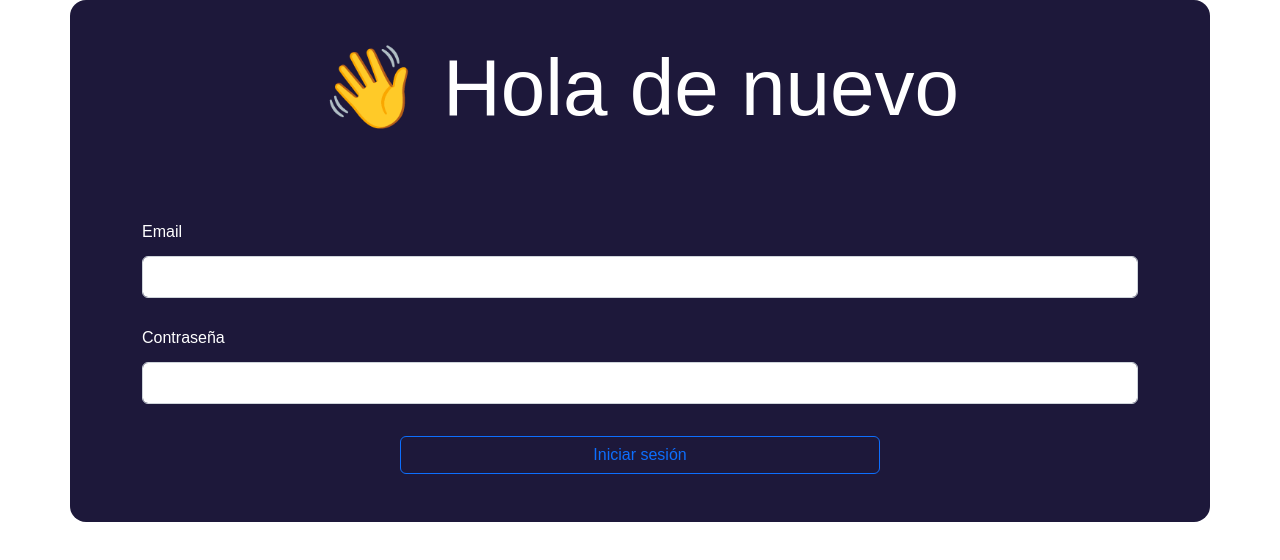
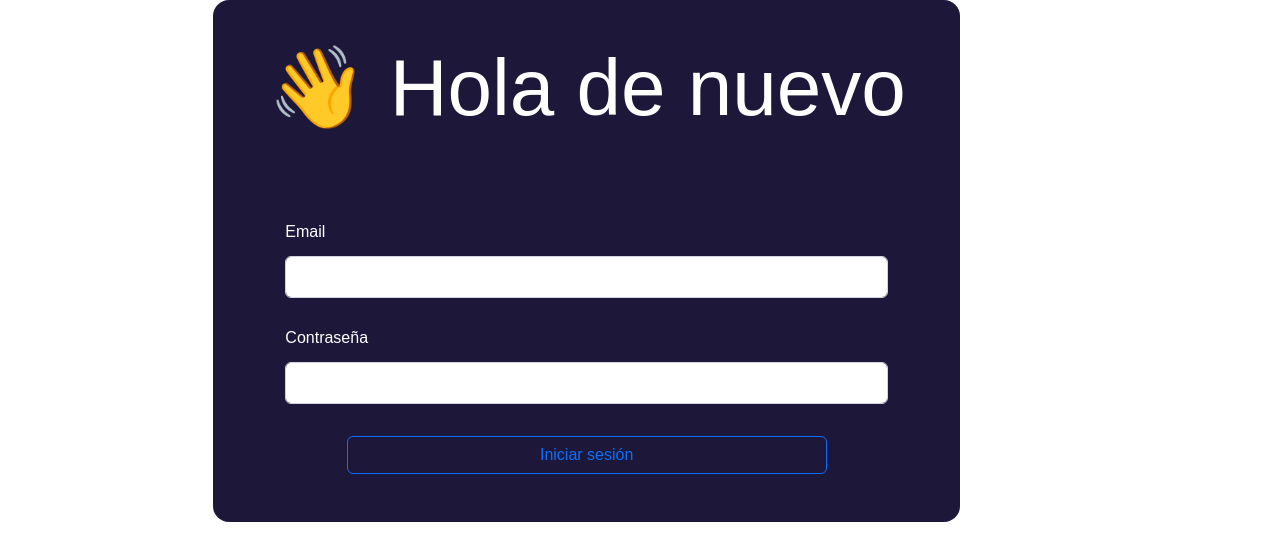
Before and after one commit to miguelcastrozz/Project-Chatu, a React (Create React App) app in the folder frontend/: page /login in a window 1280 px wide. Shown: the top 560 px of the page. Built offline with nearby package versions, Linux system fonts and the light colour scheme.

Commit message:
control point dec 23

```diff
--- a/frontend/src/components/Inicio.jsx
+++ b/frontend/src/components/Inicio.jsx
@@ -51,7 +51,7 @@ export default function Principal() {
         ¿Eres nuevo?, puedes crear una cuenta <br />
         <Anchor x={6} y={0} direccion={"register"}>
           <br />
-          <br>Clickea aquí</br>
+          Clickea aquí
         </Anchor>
       </Subtitulo>
     </div>
--- a/frontend/src/views/Inicio.jsx
+++ b/frontend/src/views/Inicio.jsx
@@ -10,25 +10,25 @@ export default function Inicio() {
 
   const navigate = useNavigate();
 
-  function redirection(){
-      navigate("/login")
+  function redirection() {
+    navigate("/login")
   }
 
   return (
     <>
       <Container className="Inicio">
         <Container className="Inicio-arriba">
-          <Titulo width={20}>Bienvenido a Chatu</Titulo>
+          <Titulo>Bienvenido a Chatu</Titulo>
           <Subtitulo>Donde las opiniones convergen</Subtitulo>
         </Container>
         <Container className="Inicio-medio">
-          <Boton className="Inicio-boton" onClick = {redirection} width={25}>Iniciar sesión</Boton>
+          <Boton className="Inicio-boton" onClick={redirection} >Iniciar sesión</Boton>
         </Container>
         <Container className="Inicio-abajo">
           <p>¿Eres nuevo en Chatu?</p>
         </Container>
         <div className="text-center">
-        <Vinculo direccion="register"> Clickea aquí</Vinculo>
+            <Vinculo direccion="register">Clickea aquí</Vinculo>
         </div>
       </Container>
     </>
--- a/frontend/src/views/Login.jsx
+++ b/frontend/src/views/Login.jsx
@@ -42,7 +42,7 @@ export default function Login() {
 
   return (
     <form onSubmit={onSubmit}>
-      <Container className="Login">
+      <Container className="col-sm-7 offset-2 Login">
         <Titulo>👋 Hola de nuevo</Titulo>
         <Container className="Login-mitad">
           <Container className="Login-usuario">
--- a/frontend/src/views/Registro.jsx
+++ b/frontend/src/views/Registro.jsx
@@ -60,6 +60,7 @@ export default function Registro() {
               <IngresarTexto onChange={(e) => setYear(e.target.value)}></IngresarTexto>
               <hr className="mt-2"></hr>
               <Boton>Crear Cuenta</Boton>
+              <nombre/>
             </Container>
           </div>
         </div>
```
